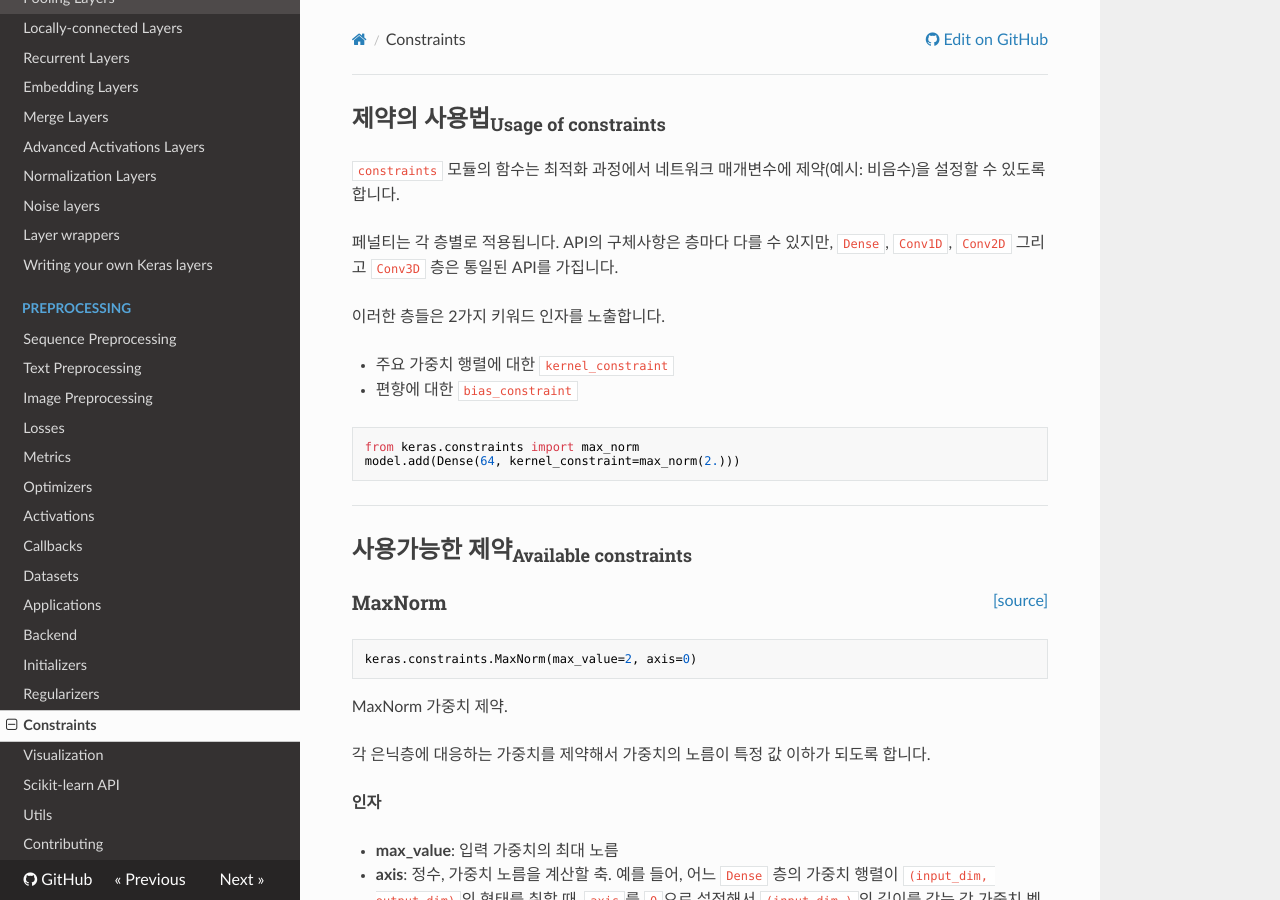
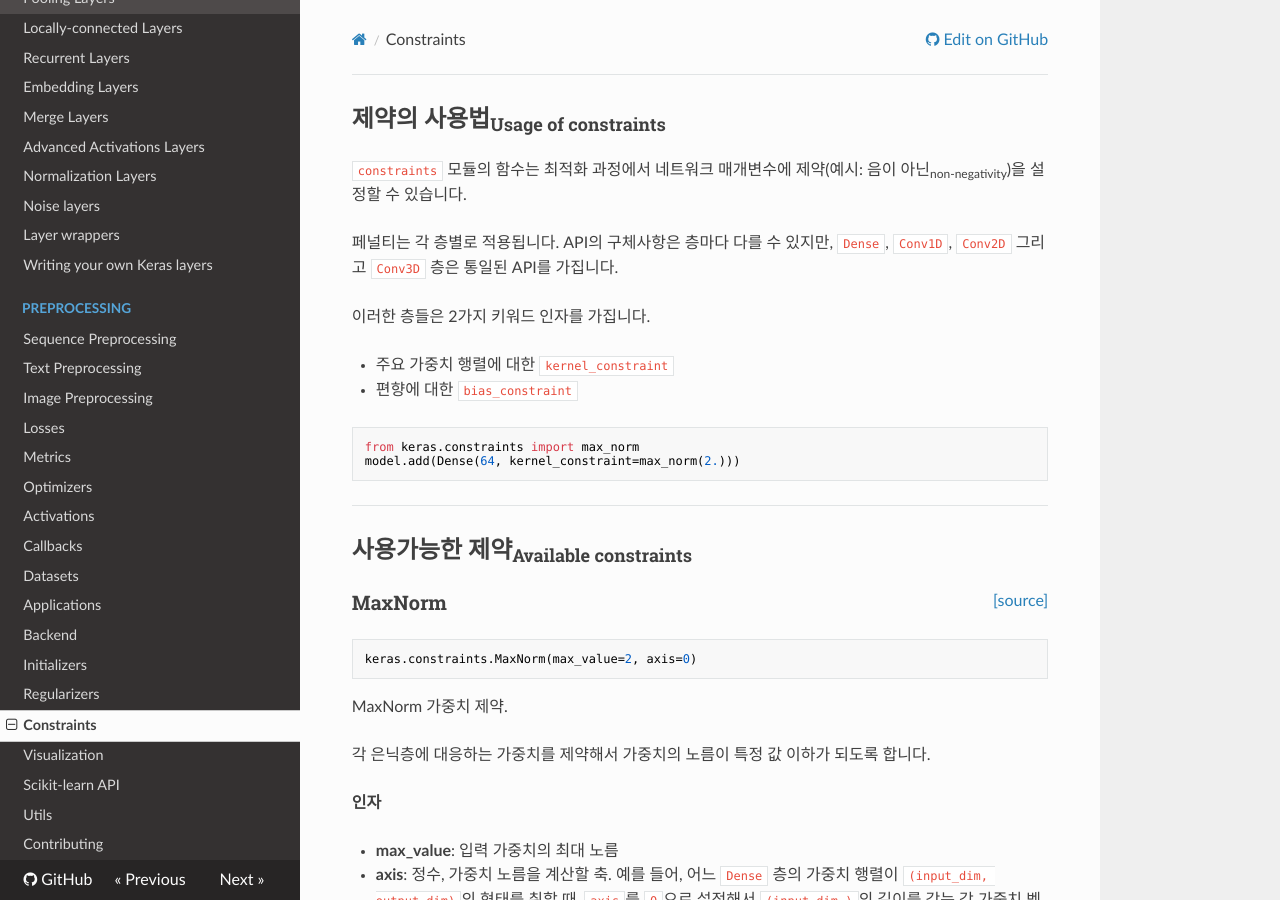
Before and after one commit to keras-team/keras-docs-ko, an MkDocs documentation site: the page built from sources/constraints.md, in a window 1280 px wide and 900 px high. Built offline with MkDocs 1.6.1, drawn with Linux system fonts in a browser that asks for light colours; nearby versions of some CDN libraries.

Commit message:
[ver 2] Constrains.md

```diff
--- a/sources/constraints.md
+++ b/sources/constraints.md
@@ -1,10 +1,10 @@
 ## 제약의 사용법<sub>Usage of constraints</sub>
 
-`constraints` 모듈의 함수는 최적화 과정에서 네트워크 매개변수에 제약(예시: 비음수)을 설정할 수 있도록 합니다.
+`constraints` 모듈의 함수는 최적화 과정에서 네트워크 매개변수에 제약(예시: 음이 아닌<sub>non-negativity</sub>)을 설정할 수 있습니다.
 
 페널티는 각 층별로 적용됩니다. API의 구체사항은 층마다 다를 수 있지만, `Dense`, `Conv1D`, `Conv2D` 그리고 `Conv3D` 층은 통일된 API를 가집니다.
 
-이러한 층들은 2가지 키워드 인자를 노출합니다.
+이러한 층들은 2가지 키워드 인자를 가집니다.
 
 - 주요 가중치 행렬에 대한 `kernel_constraint`
 - 편향에 대한 `bias_constraint`
```
